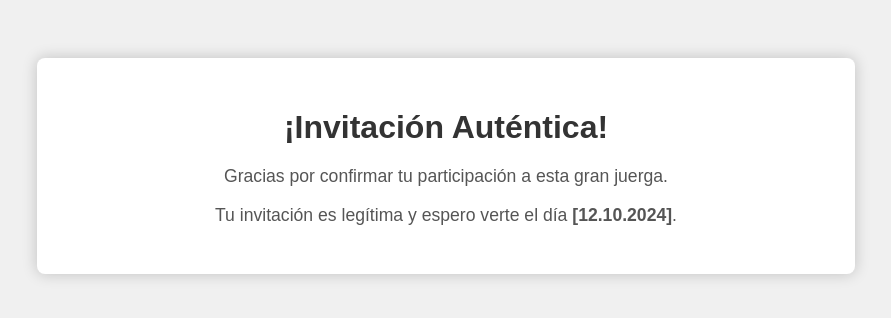
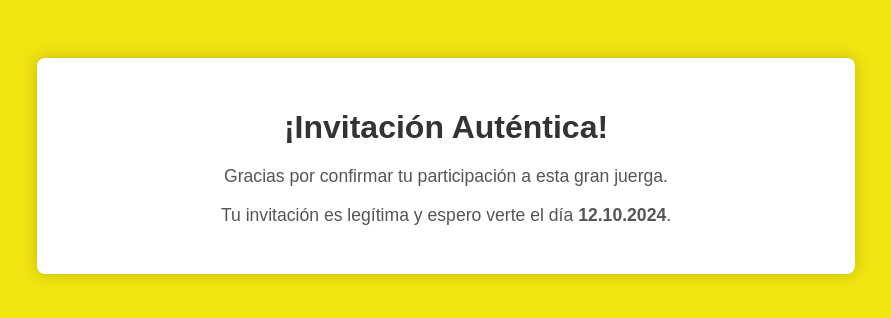
Before and after one commit to josrodriguezc/ivnf, a plain HTML site: page index.html in a window 1280 px wide. Shown: the whole page, without its empty margins (194-1085 px from the left). Drawn offline with Linux system fonts and the light colour scheme.

Commit message:
Add files via upload

```diff
--- a/index.html
+++ b/index.html
@@ -9,7 +9,7 @@
             font-family: Arial, sans-serif;
             text-align: center;
             padding-top: 50px;
-            background-color: #f0f0f0;
+            background-color: #f0e511;
         }
         .container {
             background-color: #fff;
@@ -33,7 +33,7 @@
     <div class="container">
         <h1>¡Invitación Auténtica!</h1>
         <p>Gracias por confirmar tu participación a esta gran juerga.</p>
-        <p>Tu invitación es legítima y espero verte el día <strong>[12.10.2024]</strong>.</p>
+        <p>Tu invitación es legítima y espero verte el día <strong>12.10.2024</strong>.</p>
     </div>
 </body>
 </html>
```
